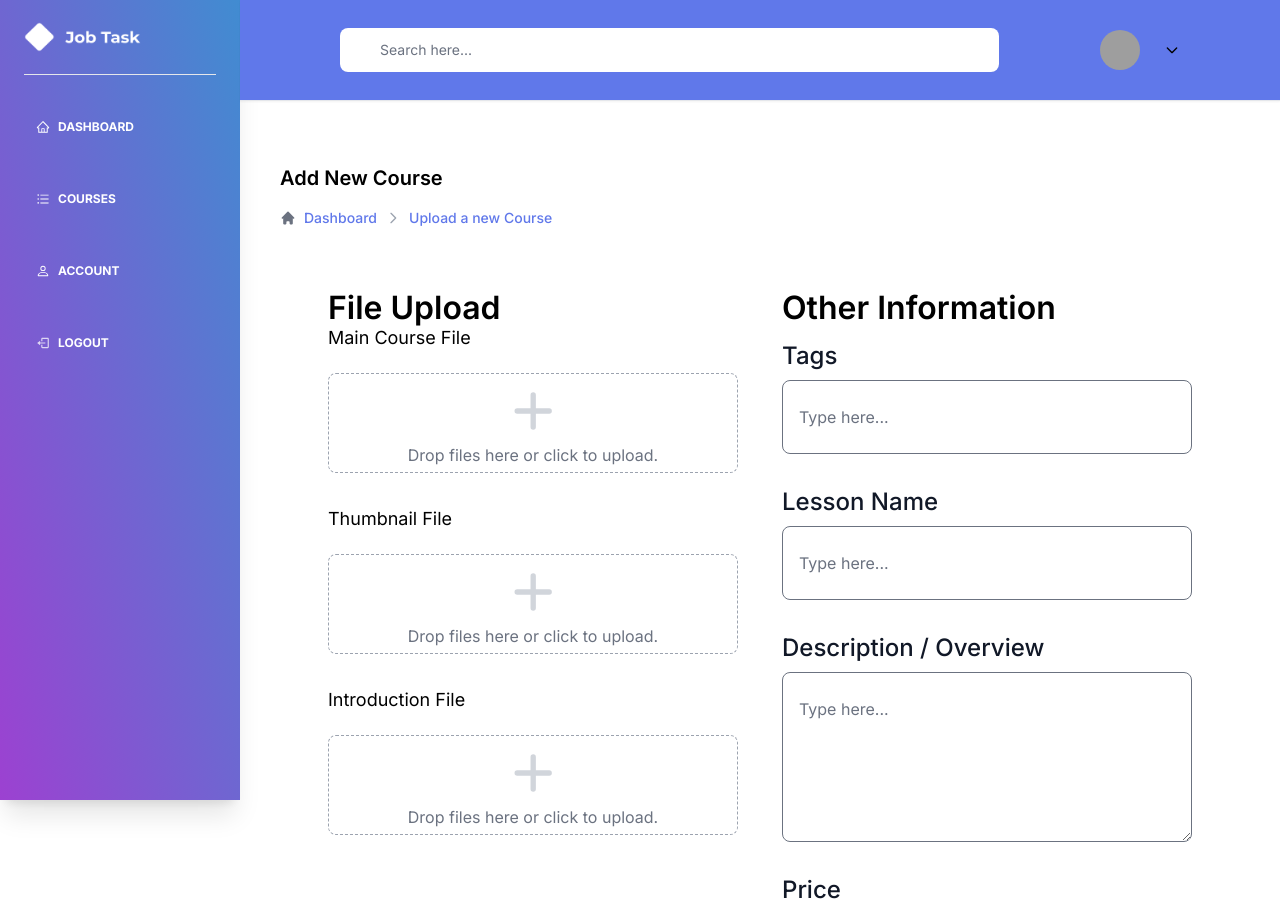
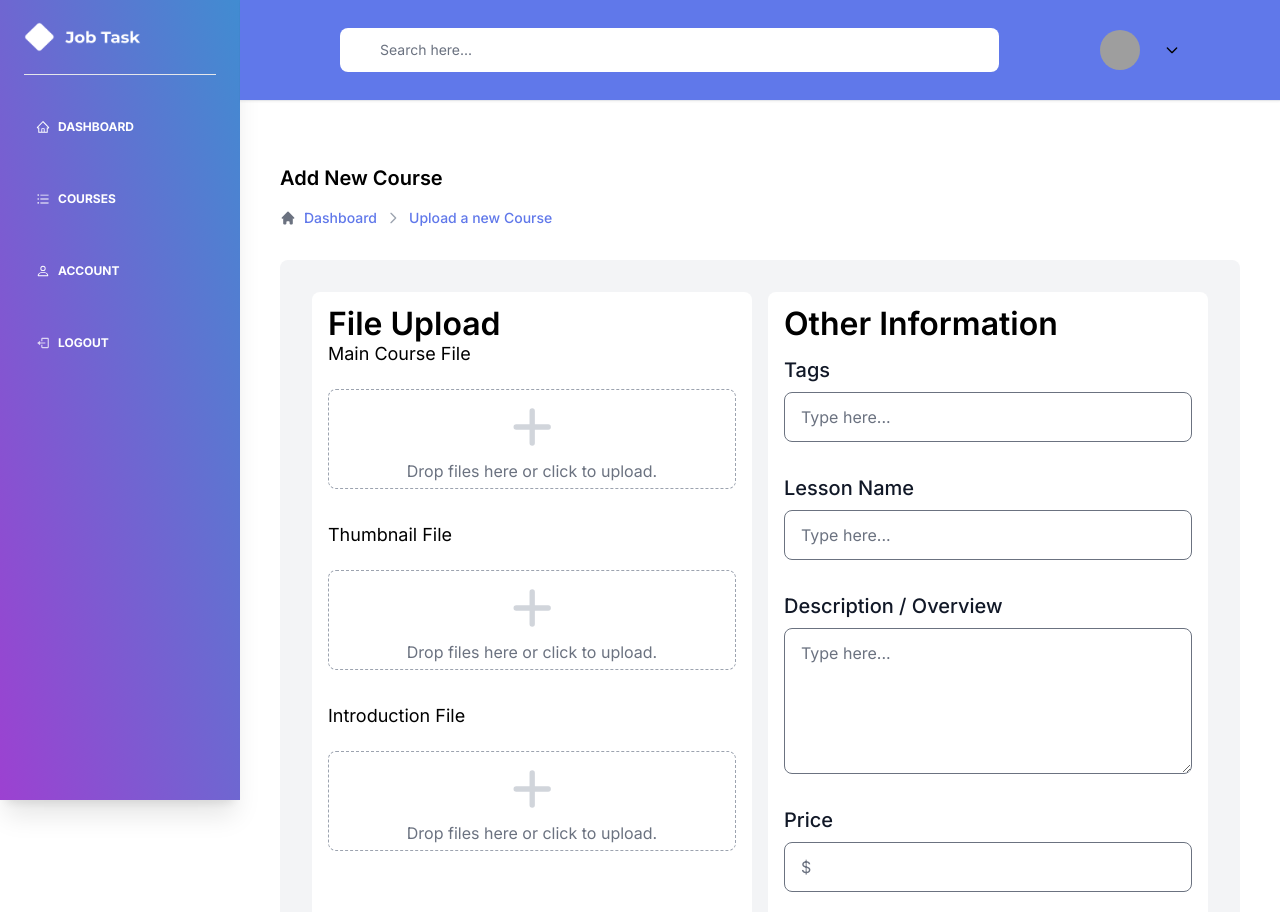
Before and after one commit to Neamul01/job-task, a Next.js app: page /admin/addcourse in a window 1280 px wide. Shown: the top 912 px of the page. Built offline with nearby package versions, Linux system fonts and the light colour scheme; sample sign-in values are in the browser's storage; grey boxes are pictures that could not be loaded.

Commit message:
addcourse

```diff
--- a/app/admin/addcourse/page.tsx
+++ b/app/admin/addcourse/page.tsx
@@ -43,14 +43,14 @@ export default function Page() {
         <h2 className="text-xl font-semibold mb-4">Add New Course</h2>
         <CustomBreadCrumb items={breadcrumbItems} />
       </div>
-      <div className="grid lg:grid-cols-2 gap-11 lg:px-12 px-2 py-8 mt-8 rounded-lg">
-        <div className="lg:col-span-1">
+      <div className="grid lg:grid-cols-2 2xl:gap-11 lg:gap-4 gap-2 lg:px-8 px-2 py-8 mt-8 rounded-lg bg-gray-100 min-h-screen">
+        <div className="lg:col-span-1 bg-white p-4 rounded-lg">
           <FileUpload
             setAllFiles={handleFileChange}
             handleSubmit={setHandleSubmit}
           />
         </div>
-        <div className="lg:col-span-1">
+        <div className="lg:col-span-1 bg-white p-4 rounded-lg">
           <OtherInfo />
         </div>
 
--- a/app/admin/courses/page.tsx
+++ b/app/admin/courses/page.tsx
@@ -44,7 +44,7 @@ export default function Page() {
         <h2 className="text-xl font-semibold mb-4">Discover</h2>
         <CustomBreadCrumb items={breadcrumbItems} />
       </div>
-      <div className="xl:px-12 px-2 py-8 mt-8 rounded-lg flex flex-col gap-8 bg-gray-100">
+      <div className="xl:px-12 px-2 py-8 mt-8 rounded-lg flex flex-col gap-8 bg-gray-100 min-h-screen">
         <div className="w-full flex justify-between">
           <div className="flex md:gap-7 gap-2 flex-wrap lg:flex-nowrap">
             <div className="flex items-center md:gap-2 shadow-xl xl:px-7 px-3 xl:py-4 py-2 rounded-lg bg-white">
--- a/components/Admin/AddCourse/OtherInfo.tsx
+++ b/components/Admin/AddCourse/OtherInfo.tsx
@@ -11,7 +11,7 @@ export default function OtherInfo() {
             <Label
               htmlFor="fullName"
               value="Tags "
-              className="xl:text-2xl md:text-xl"
+              className="xl:text-xl md:text-lg"
             />
           </div>
           <input
@@ -19,7 +19,7 @@ export default function OtherInfo() {
             name="fullName"
             id="fullName"
             placeholder="Type here... "
-            className="border w-full rounded-lg xl:px-4 xl:py-6 focus:outline-none focus:ring-2 focus:ring-primary focus:border-transparent"
+            className="border w-full rounded-lg xl:px-4 xl:py-3 focus:outline-none focus:ring-2 focus:ring-primary focus:border-transparent"
           />
         </div>
         <div className="">
@@ -27,7 +27,7 @@ export default function OtherInfo() {
             <Label
               htmlFor="fullName"
               value="Lesson Name "
-              className="xl:text-2xl md:text-xl"
+              className="xl:text-xl md:text-lg"
             />
           </div>
           <input
@@ -35,7 +35,7 @@ export default function OtherInfo() {
             name="fullName"
             id="fullName"
             placeholder="Type here... "
-            className="border w-full rounded-lg xl:px-4 xl:py-6 focus:outline-none focus:ring-2 focus:ring-primary focus:border-transparent"
+            className="border w-full rounded-lg xl:px-4 xl:py-3 focus:outline-none focus:ring-2 focus:ring-primary focus:border-transparent"
           />
         </div>
         <div className="">
@@ -43,7 +43,7 @@ export default function OtherInfo() {
             <Label
               htmlFor="fullName"
               value="Description / Overview "
-              className="xl:text-2xl md:text-xl"
+              className="xl:text-xl md:text-lg"
             />
           </div>
           <textarea
@@ -51,7 +51,7 @@ export default function OtherInfo() {
             name="fullName"
             id="fullName"
             placeholder="Type here... "
-            className="border w-full rounded-lg xl:px-4 xl:py-6 focus:outline-none focus:ring-2 focus:ring-primary focus:border-transparent p-6 flex justify-start "
+            className="border w-full rounded-lg xl:px-4 xl:py-3 focus:outline-none focus:ring-2 focus:ring-primary focus:border-transparent p-6 flex justify-start "
           />
         </div>
         <div className="">
@@ -59,7 +59,7 @@ export default function OtherInfo() {
             <Label
               htmlFor="fullName"
               value="Price "
-              className="xl:text-2xl md:text-xl"
+              className="xl:text-xl md:text-lg"
             />
           </div>
           <input
@@ -67,7 +67,7 @@ export default function OtherInfo() {
             name="fullName"
             id="fullName"
             placeholder="$ "
-            className="border w-full rounded-lg xl:px-4 xl:py-6 focus:outline-none focus:ring-2 focus:ring-primary focus:border-transparent"
+            className="border w-full rounded-lg xl:px-4 xl:py-3 focus:outline-none focus:ring-2 focus:ring-primary focus:border-transparent"
           />
         </div>
       </div>
--- a/components/Layouts/Admin.tsx
+++ b/components/Layouts/Admin.tsx
@@ -28,7 +28,7 @@ export default function Admin({ children }: { children: React.ReactNode }) {
             <AdminNavbar />
             {/* Header */}
 
-            <div className="relative  pt-12">
+            <div className="relative  md:mt-12 mt-32">
               <div className="px-4 md:px-10 mx-auto w-full">
                 {/* <HeaderStats /> */}
               </div>
```
